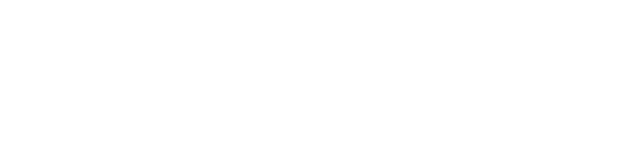
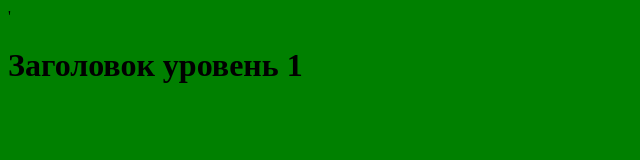
Before and after one commit to xxxWALDxxx/first-test, a plain HTML site: page index.html in a window 1280 px wide. Shown: the whole page, without its empty margins (0-640 px from the left). Drawn offline with Linux system fonts and the light colour scheme.

Commit message:
background green

```diff
--- a/index.html
+++ b/index.html
@@ -2,9 +2,12 @@
 <html lang="en">
 <head>
 	<meta charset="UTF-8">
-	<title>Document</title>
+	<title>Document</title>'
+	<link rel="stylesheet" href="style.css">
 </head>
 <body>
 
+<h1>Заголовок уровень 1</h1>
+
 </body>
 </html>
--- /dev/null
+++ b/style.css
@@ -0,0 +1,3 @@
+body{
+	background:green;
+}
```
